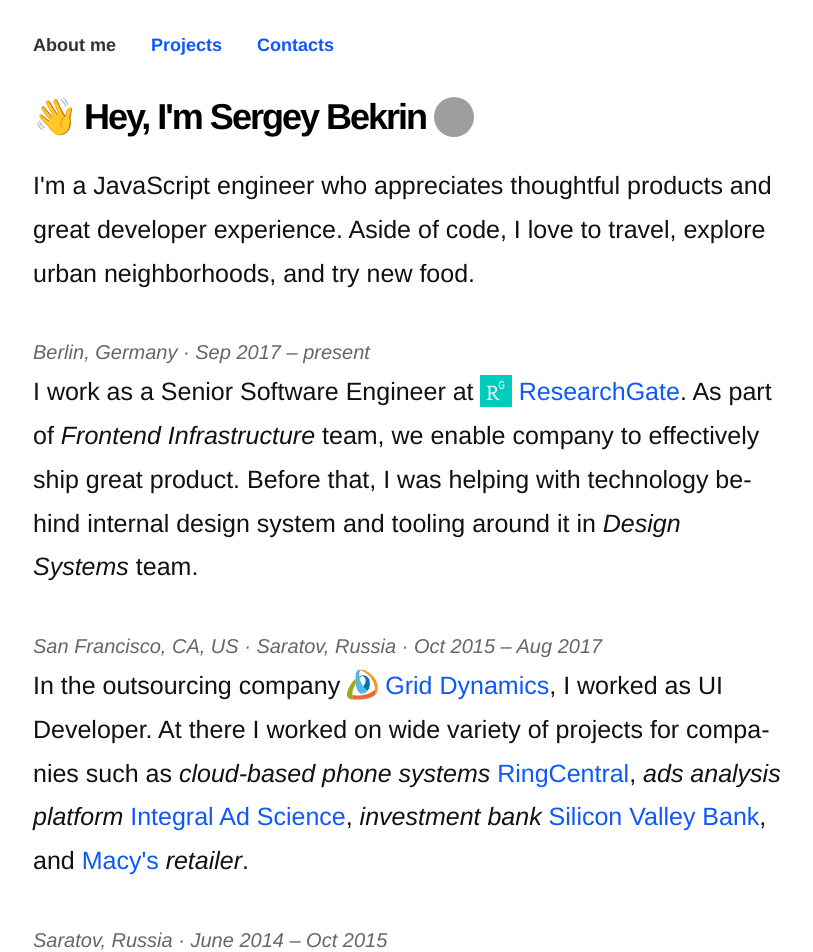
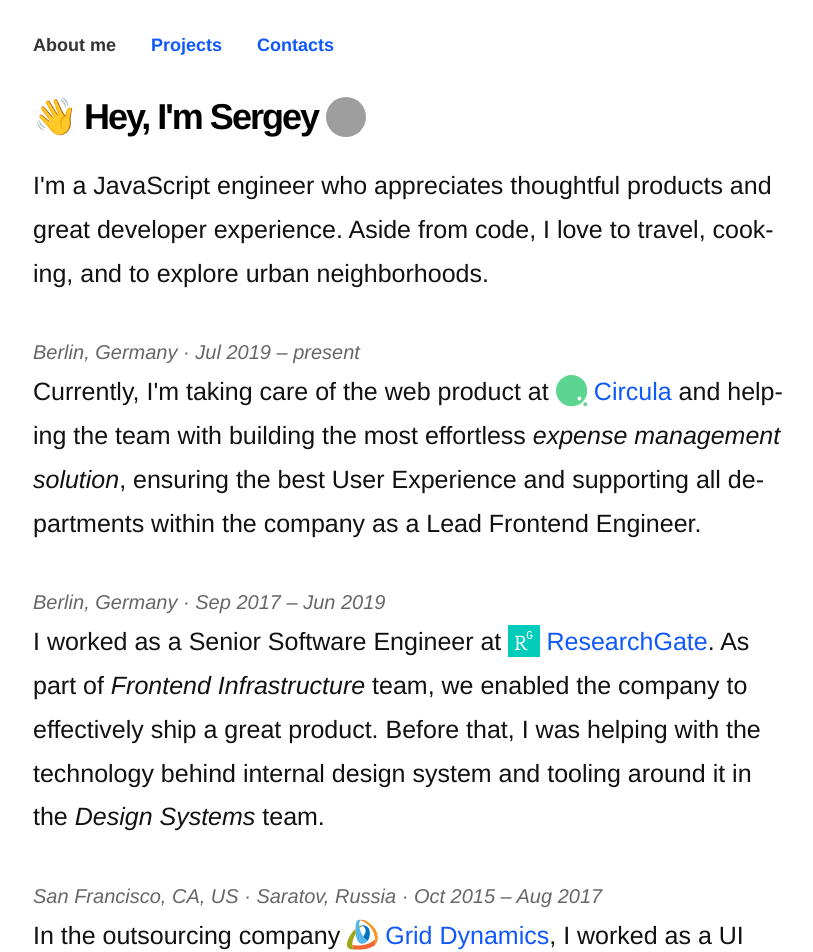
Before and after one commit to sergeybekrin/bekrin.me, a Next.js app: page / in a window 1280 px wide. Shown: the top 952 px of the page, without its empty margins (232-1045 px from the left). Built offline with nearby package versions, Linux system fonts and the light colour scheme; grey boxes are pictures that could not be loaded.

Commit message:
feat: this work update was long overdue 😅

```diff
--- /dev/null
+++ b/components/icon/circula.js
@@ -0,0 +1,27 @@
+/* eslint-disable max-len */
+import Icon from '~/components/icon';
+
+const CirculaIcon = props => (
+  <Icon viewBox="0 0 38 38" {...props}>
+    <path
+      fill-rule="evenodd"
+      clip-rule="evenodd"
+      d="M19 38C29.4934 38 38 29.4934 38 19C38 8.50659 29.4934 0 19 0C8.50659 0 0 8.50659 0 19C0 29.4934 8.50659 38 19 38Z"
+      fill="#5BD590"
+    />
+    <path
+      fill-rule="evenodd"
+      clip-rule="evenodd"
+      d="M35.625 38C36.9367 38 38 36.9367 38 35.625C38 34.3133 36.9367 33.25 35.625 33.25C34.3133 33.25 33.25 34.3133 33.25 35.625C33.25 36.9367 34.3133 38 35.625 38Z"
+      fill="#5BD590"
+    />
+    <path
+      fill-rule="evenodd"
+      clip-rule="evenodd"
+      d="M28.5 30.875C29.8117 30.875 30.875 29.8117 30.875 28.5C30.875 27.1883 29.8117 26.125 28.5 26.125C27.1883 26.125 26.125 27.1883 26.125 28.5C26.125 29.8117 27.1883 30.875 28.5 30.875Z"
+      fill="white"
+    />
+  </Icon>
+);
+
+export default CirculaIcon;
--- a/components/icon/nopreset.js
+++ b/components/icon/nopreset.js
@@ -1,4 +1,4 @@
-/* eslint-disable max-len, react/jsx-max-props-per-line */
+/* eslint-disable max-len */
 import Icon from '~/components/icon';
 
 const NopresetIcon = props => (
--- a/components/icon/npmkit.js
+++ b/components/icon/npmkit.js
@@ -1,4 +1,4 @@
-/* eslint-disable max-len, react/jsx-max-props-per-line */
+/* eslint-disable max-len */
 import Icon from '~/components/icon';
 
 const NpmkitIcon = props => (
--- a/components/layout.js
+++ b/components/layout.js
@@ -88,7 +88,7 @@
           </Header>
           <Content>{children}</Content>
           <Footer>
-            Last update {process.env.LAST_UPDATE_DATE} &#xb7;{' '}
+            Last updated {process.env.LAST_UPDATE_DATE} &#xb7;{' '}
             <Link href="//github.com/sbekrin/bekrin.me" trackAs="github-source">
               View&nbsp;source
             </Link>
--- a/components/menu/item.js
+++ b/components/menu/item.js
@@ -44,11 +44,9 @@
   </Container>
 );
 
-/* eslint-disable react/display-name, react/prop-types */
 const withActiveFlag = Target => props => (
   <Target {...props} active={props.router.pathname === props.href} />
 );
-/* eslint-enable */
 
 MenuItem.propTypes = {
   href: string.isRequired,
--- a/pages/index.js
+++ b/pages/index.js
@@ -3,6 +3,7 @@
 import Work from '~/components/work';
 import Text from '~/components/text';
 import Link from '~/components/link/external';
+import CirculaIcon from '~/components/icon/circula';
 import ResearchGateIcon from '~/components/icon/researchgate';
 import GridDynamicsIcon from '~/components/icon/griddynamics';
 import NopresetIcon from '~/components/icon/nopreset';
@@ -16,7 +17,7 @@
     <Section>
       <Profile.Card>
         <Heading bold>
-          👋 Hey, I'm Sergey Bekrin{' '}
+          👋 Hey, I'm Sergey{' '}
           <Profile.Picture
             src="/static/userpic.png"
             alt="Sergey's photo"
@@ -25,28 +26,43 @@
           />
         </Heading>
         <Text intro>
-          I'm a JavaScript engineer who appreciates thoughtful products and
-          great developer experience. Aside of code, I love to travel, explore
-          urban neighborhoods, and try new food.
+          I'm a <span itemProp="jobTitle">JavaScript engineer</span> who
+          appreciates thoughtful products and great developer experience. Aside
+          from code, I love to travel, cooking, and to explore urban
+          neighborhoods.
         </Text>
       </Profile.Card>
       <Work>
         <Sup>
           <Nowrap>Berlin, Germany</Nowrap> &#xb7;{' '}
-          <Nowrap>Sep 2017 &ndash; present</Nowrap>
+          <Nowrap>Jul 2019 &ndash; present</Nowrap>
         </Sup>
-        I work as a <span itemProp="jobTitle">Senior Software Engineer</span> at{' '}
+        Currently, I'm taking care of the web product at{' '}
+        <Link href="//circula.com" trackAs="circula" itemProp="url" nowrap>
+          <CirculaIcon /> <span itemProp="name">Circula</span>
+        </Link>{' '}
+        and helping the team with building the most effortless{' '}
+        <i>expense management solution</i>, ensuring the best User Experience
+        and supporting all departments within the company as a Lead Frontend
+        Engineer.
+      </Work>
+      <Work>
+        <Sup>
+          <Nowrap>Berlin, Germany</Nowrap> &#xb7;{' '}
+          <Nowrap>Sep 2017 &ndash; Jun 2019</Nowrap>
+        </Sup>
+        I worked as a Senior Software Engineer at{' '}
         <Link
           href="//researchgate.net"
           trackAs="researchgate"
           itemProp="url"
           nowrap
         >
-          <ResearchGateIcon /> <span itemProp="name">ResearchGate</span>
+          <ResearchGateIcon /> ResearchGate
         </Link>
-        . As part of <i>Frontend Infrastructure</i> team, we enable company to
-        effectively ship great product. Before that, I was helping with
-        technology behind internal design system and tooling around it in{' '}
+        . As part of <i>Frontend Infrastructure</i> team, we enabled the company
+        to effectively ship a great product. Before that, I was helping with the
+        technology behind internal design system and tooling around it in the{' '}
         <i>Design Systems</i> team.
       </Work>
       <Work>
@@ -59,8 +75,8 @@
         <Link href="//griddynamics.com" trackAs="griddynamics" nowrap>
           <GridDynamicsIcon /> Grid Dynamics
         </Link>
-        , <Nowrap>I worked</Nowrap> as UI Developer. At there I worked on wide
-        variety of projects for companies such as{' '}
+        , <Nowrap>I worked</Nowrap> as a UI Developer. At there I worked on a
+        wide variety of projects for companies such as{' '}
         <i>cloud-based phone systems</i>{' '}
         <Link href="//ringcentral.com" trackAs="ringcentral">
           RingCentral
@@ -88,8 +104,8 @@
         <Link href="//nopreset.ru" trackAs="nopreset" nowrap>
           <NopresetIcon /> nopreset
         </Link>{' '}
-        digital agency I was playing roles of both backend and frontend
-        engineer. As part of small and dynamic team, I worked on projects like{' '}
+        digital agency, I was playing roles of both backend and frontend
+        engineer. As part of a small and dynamic team, I worked on projects like{' '}
         <i>agricultural machinery dealer</i>{' '}
         <Link href="//mirtech.ru" trackAs="mirtech">
           Mirtech
```
Also changed, not shown: package.json (+20 -18 lines), 1 other file (tests, documents, lock files or other folders).
